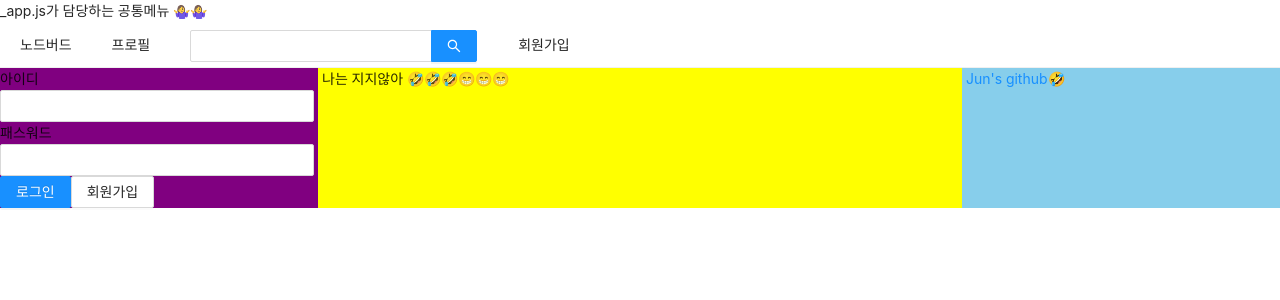
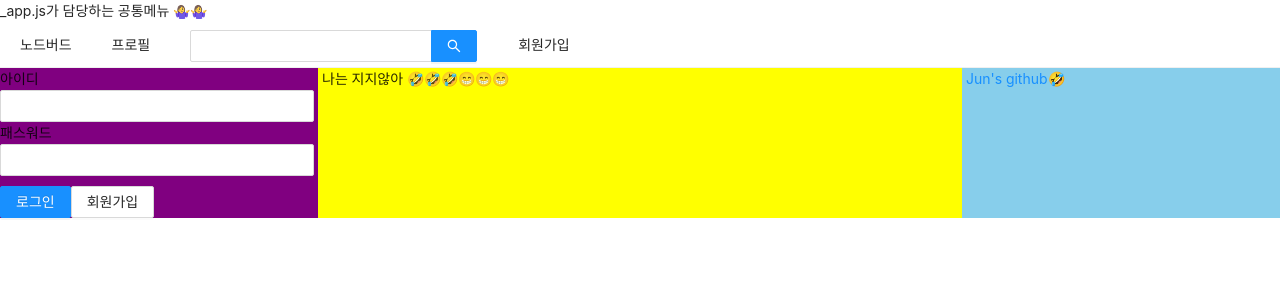
Before and after one commit to sjun8932/NextJs, a Next.js app in the folder prepare/front/: page / in a window 1280 px wide. Shown: the top 300 px of the page. Built offline with nearby package versions, Linux system fonts and the light colour scheme.

Commit message:
12. 리렌더링 이해하기

```diff
--- a/prepare/front/components/AppLayout.js
+++ b/prepare/front/components/AppLayout.js
@@ -5,6 +5,7 @@
 import styled from 'styled-components';
 import UserProfile from '../components/UserProfile';
 import LoginForm from "../components/LoginForm";
+
 
 const SearchInput = styled(Input.Search)`
     vertical-align: middle;
@@ -24,7 +25,7 @@
                     <Link href="/profile"><a>프로필</a></Link>
                 </Menu.Item>
                 <Menu.Item key="search">
-                    <SearchInput enterButton style={{ verticalAlign: "middle" }}/>
+                    <SearchInput enterButton/>
                 </Menu.Item>
                 <Menu.Item key="signup">
                     <Link href="/signup"><a>회원가입</a></Link>
--- a/prepare/front/components/LoginForm.js
+++ b/prepare/front/components/LoginForm.js
@@ -1,6 +1,11 @@
 import React, {useCallback, useState} from 'react';
 import { Form, Input, Button } from 'antd';
 import Link from 'next/link';
+import styled from 'styled-components';
+
+const ButtonWrapper = styled.div`
+    margin-top: 10px;
+`;
 
 const LoginForm = () => {
 
@@ -24,10 +29,10 @@
                 <br/>
                 <Input name="user-password" type="password" value={password} onChange={onChangePassword} required/>
             </div>
-            <div>
+            <ButtonWrapper>
                 <Button type="primary" htmlType="submit" loading={false}>로그인</Button>
                 <Link href="/signup"><a><Button>회원가입</Button></a></Link>
-            </div>
+            </ButtonWrapper>
         </Form>
     );
 
```
Also changed, not shown: 1 other file (tests, documents, lock files or other folders).
